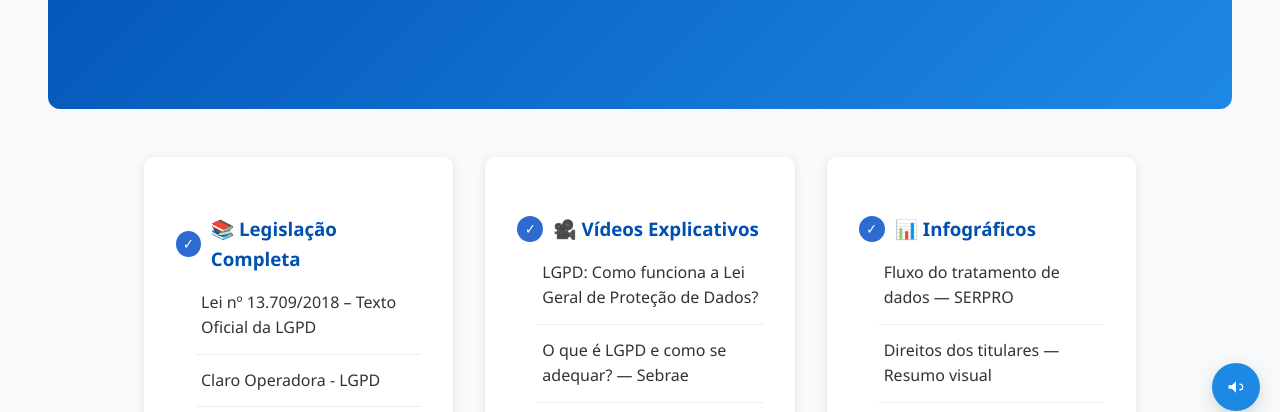
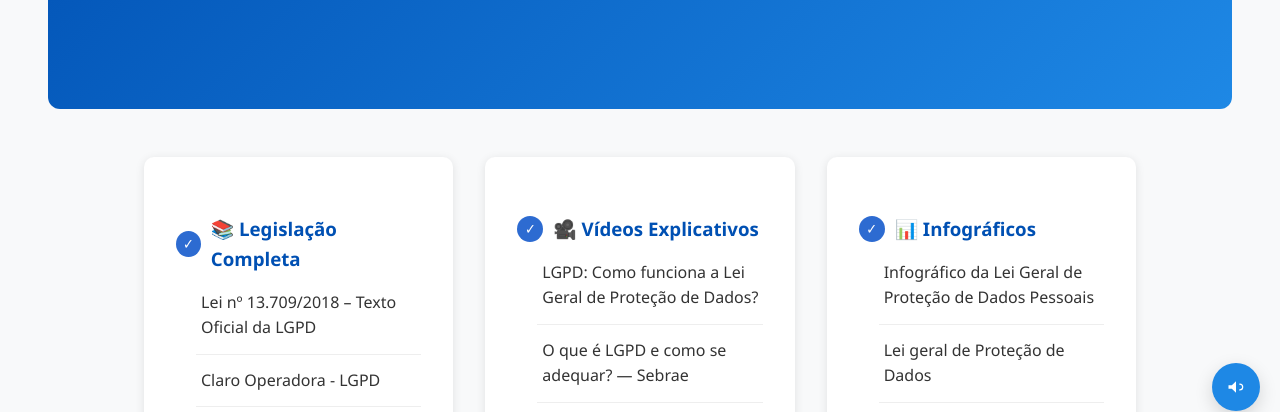
Before and after one commit to lucasdourado9-dotcom/site-lgpd, a plain HTML site: page recursos.html in a window 1280 px wide. Shown: the part 357-769 px from the top of the page. Drawn offline with Linux system fonts and the light colour scheme.

```diff
--- a/recursos.html
+++ b/recursos.html
@@ -95,14 +95,14 @@
                     <h3>📊 Infográficos</h3>
                     <ul>
                         <li>
-                            <a href="https://www.serpro.gov.br/lgpd/lgpd-em-objetos/fluxo-do-tratamento-de-dados" target="_blank">
-                                Fluxo do tratamento de dados — SERPRO
+                            <a href="https://rgaa.com.br/lei-geral-de-protecao-de-dados-pessoais/">
+                                Infográfico da Lei Geral de Proteção de Dados Pessoais
                             </a>
                         </li>
 
                         <li>
-                            <a href="https://www.sebrae.com.br/sites/PortalSebrae/artigos/conheca-os-direitos-dos-titulares-na-lgpd" target="_blank">
-                                Direitos dos titulares — Resumo visual
+                            <a href="https://sebrae.com.br/sites/PortalSebrae/ufs/ms/programas/lei-geral-de-protecao-de-dados-lgpd,92e9ab46b2062810VgnVCM100000d701210aRCRD">
+                                Lei geral de Proteção de Dados
                             </a>
                         </li>
 
```
